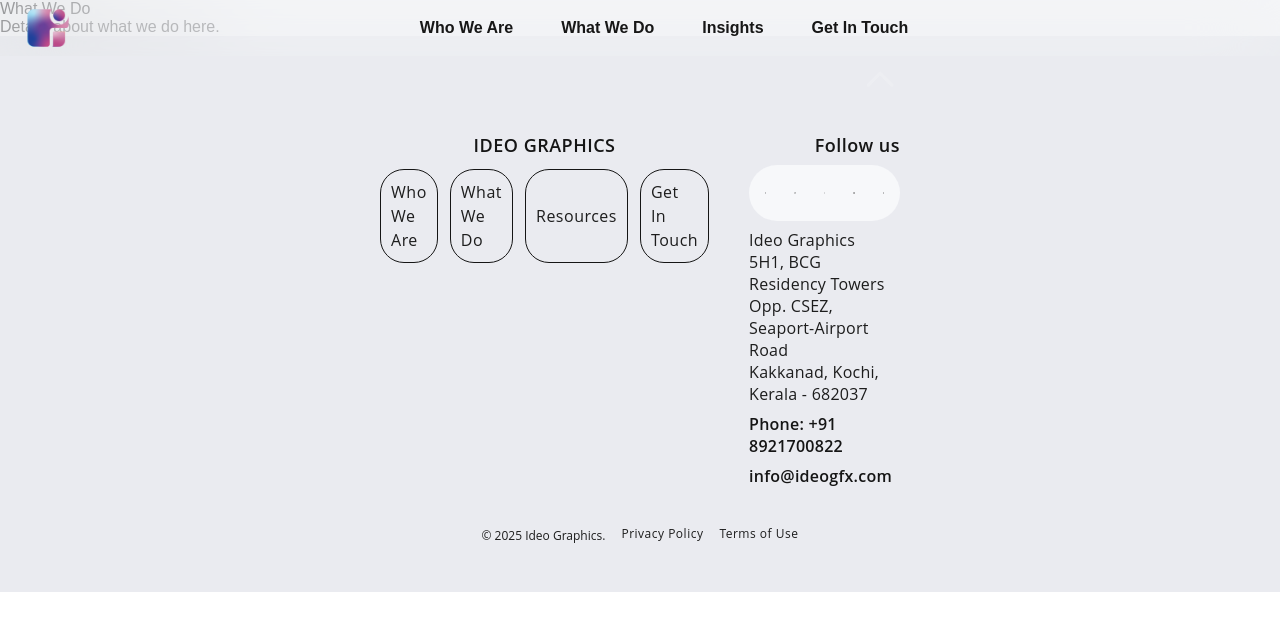
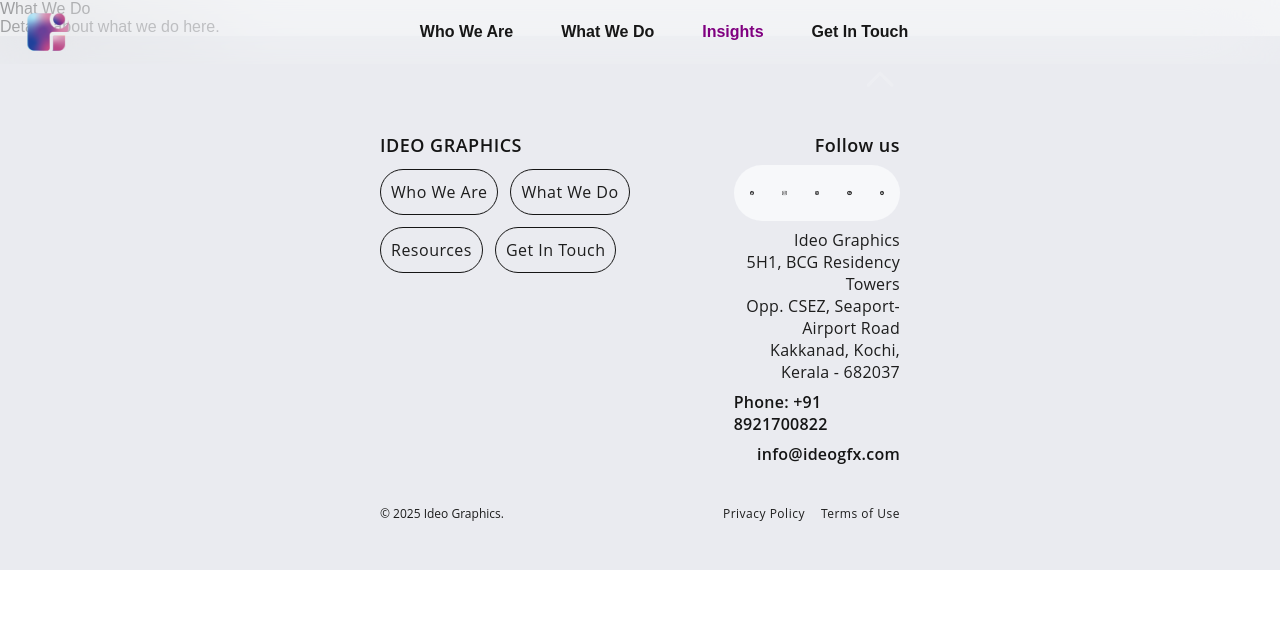
Before and after one commit to ideoguru/ideogfx.com, a Next.js app: page /insights in a window 1280 px wide. Shown: the top 630 px of the page. Built offline with nearby package versions, Linux system fonts and the light colour scheme.

Commit message:
Header and footer responsive

```diff
--- a/src/components/Header.tsx
+++ b/src/components/Header.tsx
@@ -7,6 +7,7 @@
 
 const Header = () => {
   const [activeLink, setActiveLink] = useState(""); // Initialize activeLink state
+  const [isMobileMenuOpen, setIsMobileMenuOpen] = useState(false); // State for mobile menu toggle
 
   // This effect ensures the active link is set when the page loads
   useEffect(() => {
@@ -24,6 +25,11 @@
 
   const handleLinkClick = (link: string) => {
     setActiveLink(link); // Update active link when clicked
+    setIsMobileMenuOpen(false); // Close mobile menu after clicking a link
+  };
+
+  const toggleMobileMenu = () => {
+    setIsMobileMenuOpen(!isMobileMenuOpen); // Toggle mobile menu visibility
   };
 
   return (
@@ -37,7 +43,25 @@
           src="/logo.png"
         />
       </div>
-      <div className={styles.frameParent17}>
+
+      {/* Hamburger Menu Icon (Mobile Only) */}
+      <div
+        className={`${styles.menuIcon} ${
+          isMobileMenuOpen ? styles.mobileMenuOpen : ""
+        }`}
+        onClick={toggleMobileMenu}
+      >
+        <div className={styles.bar}></div>
+        <div className={styles.bar}></div>
+        <div className={styles.bar}></div>
+      </div>
+
+      {/* Navigation Links */}
+      <div
+        className={`${styles.frameParent17} ${
+          isMobileMenuOpen ? styles.mobileMenuOpen : ""
+        }`}
+      >
         <div className={styles.whoWeAreWrapper}>
           <Link href="/">
             <div
--- a/src/styles/Footer.module.css
+++ b/src/styles/Footer.module.css
@@ -3,7 +3,7 @@
   background-color: #eaebf0;
   display: flex;
   justify-content: center;
-  padding: 24px 380px;
+  padding: 24px 20px; /* Adjusted padding for mobile */
   box-sizing: border-box;
   font-family: "Open Sans", sans-serif;
   color: #151515;
@@ -45,7 +45,7 @@
 
 .contents {
   display: flex;
-  justify-content: space-between;
+  flex-direction: column; /* Stack columns vertically on mobile */
   gap: 40px;
 }
 
@@ -53,6 +53,7 @@
   display: flex;
   flex-direction: column;
   gap: 12px;
+  align-items: center; /* Center align for mobile */
 }
 
 .companyName {
@@ -69,7 +70,9 @@
 
 .quickLinks {
   display: flex;
+  flex-wrap: wrap; /* Allow links to wrap on smaller screens */
   gap: 12px;
+  justify-content: center; /* Center align for mobile */
 }
 
 .footerLink {
@@ -90,11 +93,11 @@
 }
 
 .rightTextColumn {
-  width: 264px;
+  width: 100%; /* Full width on mobile */
   display: flex;
   flex-direction: column;
   gap: 8px;
-  align-items: flex-end;
+  align-items: center; /* Center align for mobile */
 }
 
 .heading {
@@ -132,6 +135,7 @@
   display: flex;
   justify-content: center;
   color: #1d1d1d;
+  text-align: center; /* Center align for mobile */
 }
 
 .addressText {
@@ -145,6 +149,7 @@
   display: flex;
   flex-direction: column;
   gap: 8px;
+  align-items: center; /* Center align for mobile */
 }
 
 .phone,
@@ -157,7 +162,8 @@
 
 .copyrightSection {
   display: flex;
-  justify-content: center;
+  flex-direction: column; /* Stack copyright and legal links vertically on mobile */
+  align-items: center; /* Center align for mobile */
   gap: 16px;
   font-size: 12px;
   color: #1d1d1d;
@@ -182,3 +188,41 @@
   letter-spacing: 0.5px;
   line-height: 14px;
 }
+
+/* Media Queries for Responsiveness */
+@media (min-width: 768px) {
+  .footerFrame {
+    padding: 24px 380px; /* Restore original padding for larger screens */
+  }
+
+  .contents {
+    flex-direction: row; /* Restore horizontal layout for larger screens */
+    justify-content: space-between;
+  }
+
+  .leftColumnText {
+    align-items: flex-start; /* Align left for larger screens */
+  }
+
+  .quickLinks {
+    justify-content: flex-start; /* Align left for larger screens */
+  }
+
+  .rightTextColumn {
+    width: 264px; /* Restore original width for larger screens */
+    align-items: flex-end; /* Align right for larger screens */
+  }
+
+  .address {
+    text-align: right; /* Align right for larger screens */
+  }
+
+  .contactInfo {
+    align-items: flex-end; /* Align right for larger screens */
+  }
+
+  .copyrightSection {
+    flex-direction: row; /* Restore horizontal layout for larger screens */
+    justify-content: space-between;
+  }
+}
--- a/src/styles/HomePage.module.css
+++ b/src/styles/HomePage.module.css
@@ -4,11 +4,11 @@
   top: 0;
   left: 0;
   width: 100%;
-  height: 56px;
+  height: 4rem; /* Use rem for scalability */
   display: flex;
   align-items: center;
   justify-content: space-between;
-  padding: 0 24px;
+  padding: 0 1.5rem; /* Use rem for scalability */
   background-color: rgba(234, 235, 240, 0.5);
   backdrop-filter: blur(40px);
   z-index: 1000;
@@ -22,7 +22,7 @@
 .frameParent17 {
   display: flex;
   align-items: center;
-  gap: 16px;
+  gap: 1rem; /* Use rem for scalability */
   margin-left: auto; /* Align to the right */
   margin-right: auto; /* Center the links */
   justify-content: center; /* Center the items horizontally */
@@ -30,7 +30,7 @@
 }
 
 .getStarted {
-  padding: 8px 16px;
+  padding: 0.5rem 1rem; /* Use rem for scalability */
   cursor: pointer;
   transition: background-color 0.3s ease;
 }
@@ -43,13 +43,14 @@
 .menuIcon {
   display: none; /* Hidden by default */
   flex-direction: column;
-  gap: 4px;
+  gap: 0.25rem; /* Use rem for scalability */
   cursor: pointer;
+  z-index: 1001; /* Ensure it's above other elements */
 }
 
 .menuIcon .bar {
-  width: 24px;
-  height: 2px;
+  width: 1.5rem; /* Use rem for scalability */
+  height: 0.125rem; /* Use rem for scalability */
   background-color: #191919;
   transition: transform 0.3s ease, opacity 0.3s ease;
 }
@@ -58,14 +59,14 @@
 @media (max-width: 768px) {
   .frameParent17 {
     position: absolute;
-    top: 56px; /* Below the header */
+    top: 4rem; /* Below the header */
     left: 0;
     width: 100%;
     flex-direction: column;
     background-color: rgba(234, 235, 240, 0.95);
     backdrop-filter: blur(40px);
-    padding: 16px 0;
-    gap: 8px;
+    padding: 1rem 0; /* Use rem for scalability */
+    gap: 0.5rem; /* Use rem for scalability */
     transform: translateY(-100%); /* Hide by default */
     transition: transform 0.3s ease;
     z-index: 999;
@@ -79,7 +80,7 @@
   .getStarted {
     width: 100%;
     text-align: center;
-    padding: 12px 0;
+    padding: 0.75rem 0; /* Use rem for scalability */
   }
 
   /* Show hamburger menu icon on mobile */
@@ -88,25 +89,48 @@
     margin-left: auto; /* Push to the right side */
   }
 
-  /* Ensure the bars look better in the hamburger menu */
-  .menuIcon .bar:nth-child(1) {
-    transform-origin: 0 0;
+  /* Hamburger menu animation */
+  .menuIcon.mobileMenuOpen .bar:nth-child(1) {
+    transform: rotate(45deg) translate(0.25rem, 0.25rem);
   }
-  .menuIcon .bar:nth-child(2) {
-    transform-origin: 0 0;
+  .menuIcon.mobileMenuOpen .bar:nth-child(2) {
+    opacity: 0;
   }
-  .menuIcon .bar:nth-child(3) {
-    transform-origin: 0 0;
+  .menuIcon.mobileMenuOpen .bar:nth-child(3) {
+    transform: rotate(-45deg) translate(0.25rem, -0.25rem);
   }
-  /* Active Link Style */
+}
+
+/* Active Link Style */
 .activeLink {
   background-color: #6a4c9c; /* Purple background */
   color: #ffffff; /* White text color */
-  border-radius: 8px; /* Optional: to make it rounded */
-  padding: 8px 16px; /* Optional: to add space around the text */
+  border-radius: 0.5rem; /* Use rem for scalability */
+  padding: 0.5rem 1rem; /* Use rem for scalability */
 }
+
 .active {
   color: purple; /* Style for the active tab */
   font-weight: bold; /* Optional: Add more styles */
 }
+
+/* Additional Breakpoints for Better Responsiveness */
+@media (max-width: 480px) {
+  .frameParent16 {
+    padding: 0 1rem; /* Reduce padding for smaller screens */
+  }
+
+  .getStarted {
+    padding: 0.5rem; /* Reduce padding for smaller screens */
+  }
 }
+
+@media (min-width: 769px) and (max-width: 1024px) {
+  .frameParent16 {
+    height: 5rem; /* Increase height for tablets */
+  }
+
+  .frameParent17 {
+    gap: 1.5rem; /* Increase gap for tablets */
+  }
+}
```
